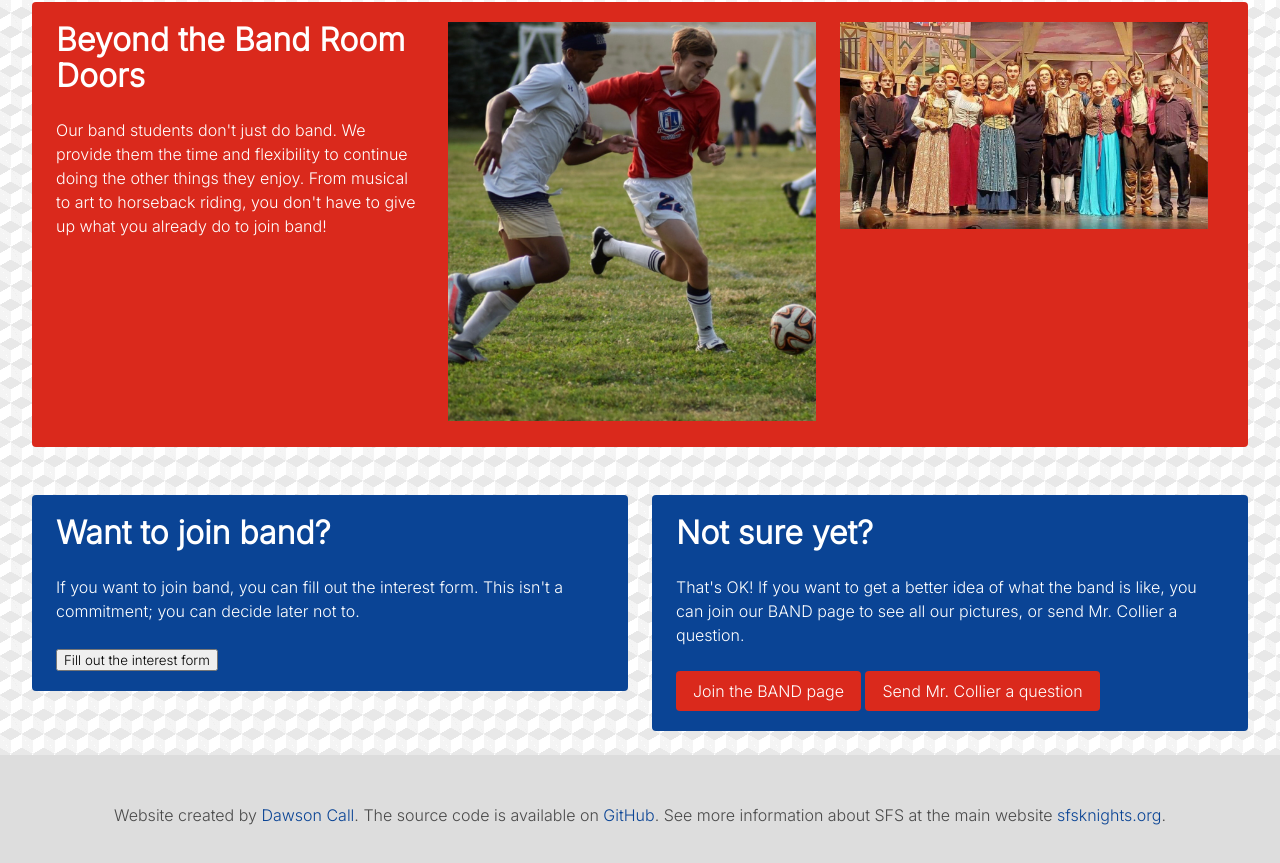
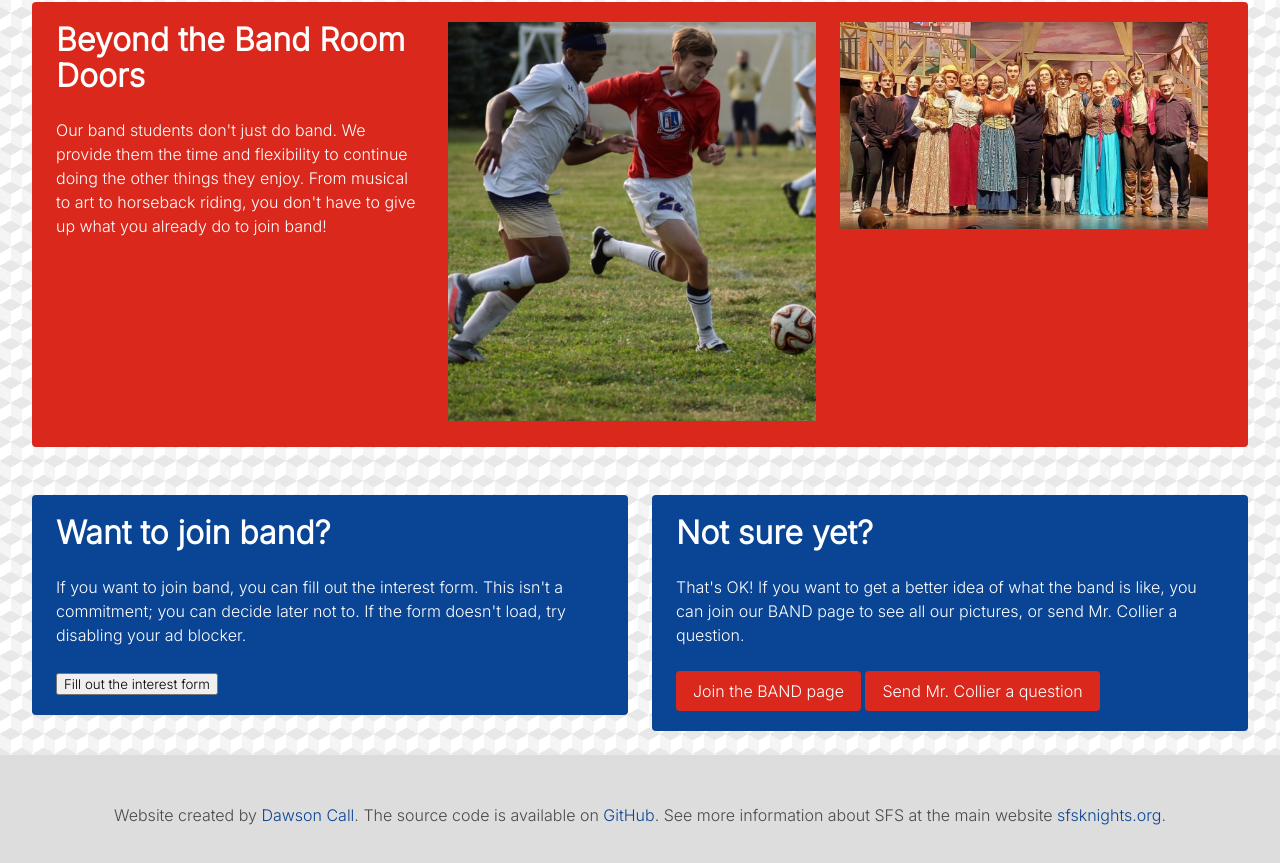
Before and after one commit to sfsband/sfs-band-site, a website: page index.html in a window 1280 px wide. Shown: the part 1742-2605 px from the top of the page. Drawn offline with Linux system fonts and the light colour scheme; a script that the page names is missing.

Commit message:
form disclamer

```diff
--- a/index.html
+++ b/index.html
@@ -188,6 +188,7 @@
             <p class="text">
               If you want to join band, you can fill out the interest form.
               This isn't a commitment; you can decide later not to.
+              If the form doesn't load, try disabling your ad blocker.
             </p><br>
             <button data-tally-open="3joEvR" data-tally-layout="modal" data-tally-width="700" data-tally-emoji-text="🎺" data-tally-emoji-animation="wave" data-tally-auto-close="3000">Fill out the interest form</button>
           </div>
```
